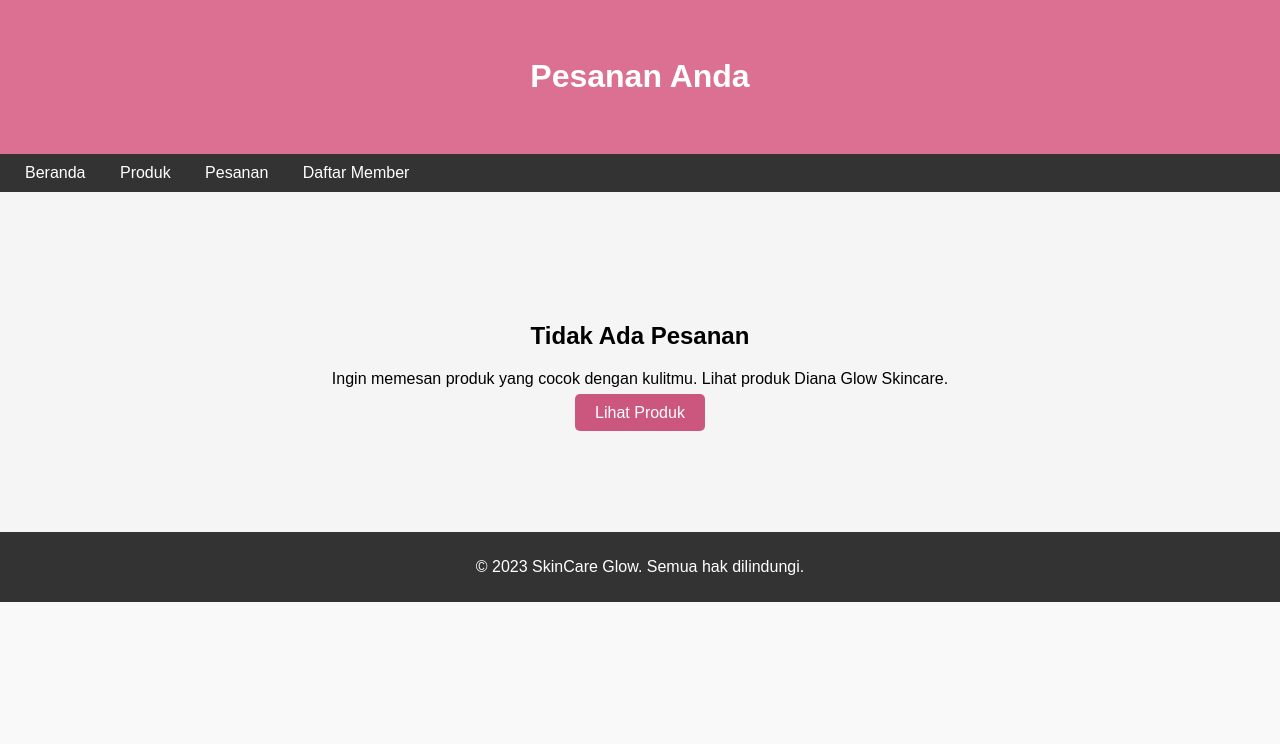
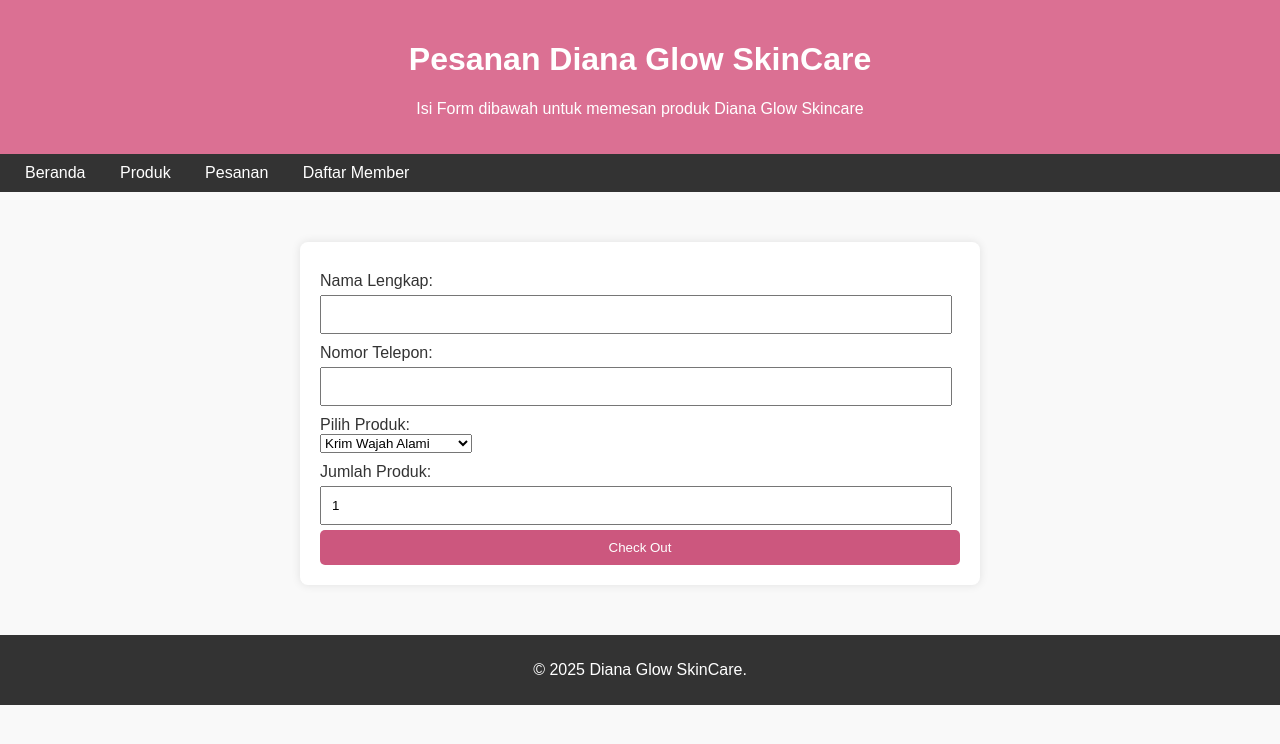
Before and after one commit to putridiana1/Diana-Glow-Skincare, a plain HTML site: page pesanan.html in a window 1280 px wide. Drawn offline with Linux system fonts and the light colour scheme.

Commit message:
Add order form to pesanan.html
Updated the pesanan.html file to include a form for product orders, replacing the previous message about no orders. Adjusted styles and added input fields for user information.

```diff
--- a/pesanan.html
+++ b/pesanan.html
@@ -6,20 +6,23 @@
     <title>Pesanan - Diana Glow SkinCare</title>
     <style>
         body { font-family: Arial, sans-serif; margin: 0; padding: 0; background-color: #f9f9f9; color: #333; }
-        header { background-color: palevioletred; color: white; padding: 37px; text-align: center; }
+        header { background-color: palevioletred; color: white; padding: 20px; text-align: center; }
         nav { background-color: #333; padding: 10px; }
         nav a { color: white; margin: 0 15px; text-decoration: none; }
         nav a:hover { text-decoration: underline; }
-        .detail { text-align: center; padding: 110px; background-color: whitesmoke; color: black; }
-        .detail img { width: 200px; margin-right: 20px; border-radius: 8px; }
-        .detail div { flex: 1; }
+        form { background: white; padding: 20px; margin: 50px auto; width: 50%; border-radius: 8px; box-shadow: 0 0 10px rgba(0,0,0,0.1); }
+        label { display: block; margin-top: 10px; }
+        input { width: 95%; padding: 10px; margin-top: 5px; }
+        button { width: 100%; padding: 10px; margin-top: 5px; }
+        button { background-color: #cc577e; color: white; border: none; border-radius: 5px; cursor: pointer; }
         footer { background-color: #333; color: white; text-align: center; padding: 10px; }
-        @media (max-width: 600px) { .detail { flex-direction: column; } }
+        @media (max-width: 600px) { form { width: 90%; } }
     </style>
 </head>
 <body>
     <header>
-        <h1>Pesanan Anda</h1>
+        <h1>Pesanan Diana Glow SkinCare</h1>
+        <p>Isi Form dibawah untuk memesan produk Diana Glow Skincare</p>
     </header>
     <nav>
         <a href="index.html">Beranda</a>
@@ -27,13 +30,28 @@
         <a href="pesanan.html">Pesanan</a>
         <a href="register.html">Daftar Member</a>
     </nav>
-    <section class="detail">
-        <h2>Tidak Ada Pesanan</h2>
-        <p>Ingin memesan produk yang cocok dengan kulitmu. Lihat produk Diana Glow Skincare.</p>
-        <a href="products.html" style="background-color: #cc577e; color: white; padding: 10px 20px; text-decoration: none; border-radius: 5px;">Lihat Produk</a>
-    </section>
+    <form action="#" method="post">
+
+        <label for="name">Nama Lengkap:</label>
+        <input type="text" id="name" name="name" required>
+
+        <label for="phone">Nomor Telepon:</label>
+        <input type="tel" id="phone" name="phone" required>
+
+        <label for="productName">Pilih Produk:</label>
+        <select id="productName" name="productName" required>
+            <option value="Krim Wajah Alami">Krim Wajah Alami</option>
+            <option value="Serum Vitamin C">Serum Vitamin C</option>
+            <option value="Masker Lumpur Alami">Masker Lumpur Alami</option>
+        </select>
+
+        <label for="quantity">Jumlah Produk:</label>
+        <input type="number" id="quantity" name="quantity" min="1" value="1" required>
+
+        <button type="submit">Check Out</button>
+    </form>
     <footer>
-        <p>&copy; 2023 SkinCare Glow. Semua hak dilindungi.</p>
+        <p>&copy; 2025 Diana Glow SkinCare.</p>
     </footer>
 </body>
 </html>
```
